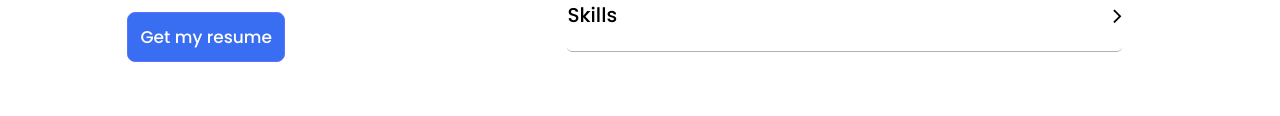
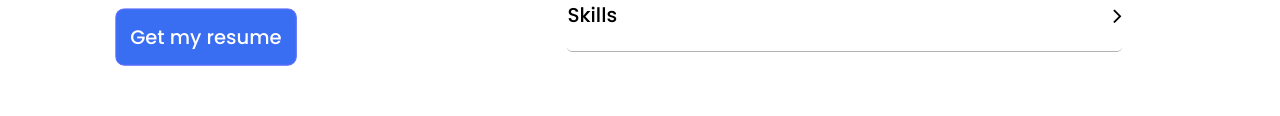
Before and after one commit to Atifzada/Portfolio-Project, a website: page index.html in a window 1280 px wide. In both pictures the pointer is over the button "Get my resume". Shown: the part 3408-3524 px from the top of the page. Drawn offline with Linux system fonts and the light colour scheme; a web font is replaced by a local one.

Commit message:
I added a transition in the about section

```diff
--- a/style.css
+++ b/style.css
@@ -747,6 +747,14 @@ li {
     transition: all 0.5s ease-in-out;
   }
 
+  .btn2:hover {
+    cursor: pointer;
+    background-color: #396df2;
+    color: white;
+    transform: scale(1.15);
+    transition: all 0.5s;
+  }
+
   .about-myself {
     display: flex;
     flex-direction: row;
```
